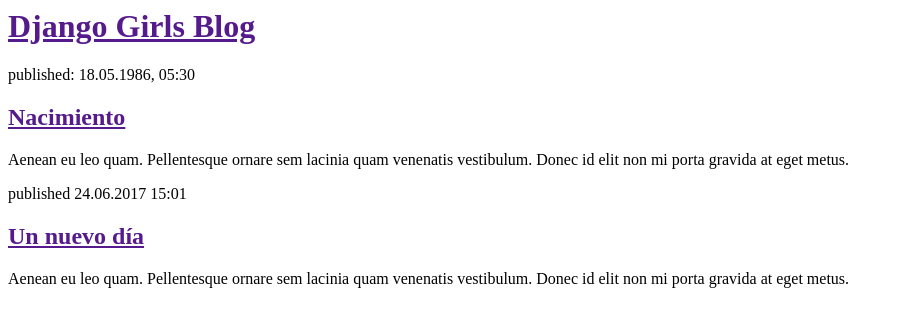
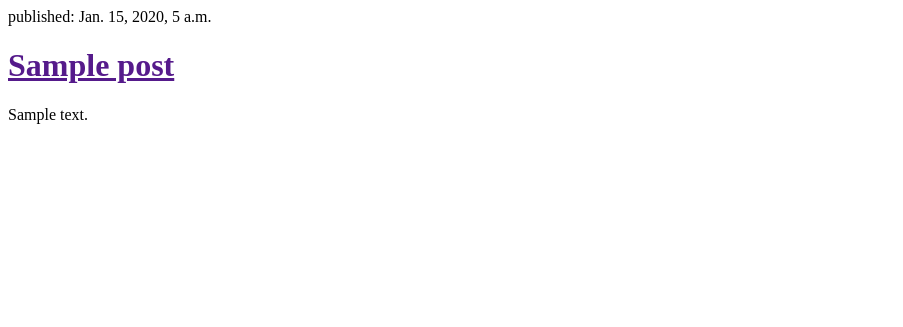
Before and after one commit to angelicabanol/my-first-blog, a Django app: template blog/templates/blog/post_list.html in a window 1280 px wide. Shown: the top 327 px of the page, without its empty margins (0-903 px from the left). Run offline with Django 3.2, Linux system fonts and the light colour scheme; the template is opened without the code that fills it: values that come from a table or form of the project are taken from there, others are empty; tables that the repository leaves empty hold one stand-in row (values such as "Sample post").

Commit message:
Changed the HTML for the site.

```diff
--- a/blog/templates/blog/post_list.html
+++ b/blog/templates/blog/post_list.html
@@ -3,20 +3,12 @@
         <title>Sweetness Beginner Blog</title>
     </head>
     <body>
-        <div>
-            <h1><a href="">Django Girls Blog</a></h1>
-        </div>
-
-        <div>
-            <p>published: 18.05.1986, 05:30</p>
-            <h2><a href="">Nacimiento</a></h2>
-            <p>Aenean eu leo quam. Pellentesque ornare sem lacinia quam venenatis vestibulum. Donec id elit non mi porta gravida at eget metus.</p>
-        </div>
-
-        <div>
-            <p>published 24.06.2017 15:01</p>
-            <h2><a href="">Un nuevo d&#237;a</a></h2>
-            <p>Aenean eu leo quam. Pellentesque ornare sem lacinia quam venenatis vestibulum. Donec id elit non mi porta gravida at eget metus.</p>
-        </div>
+{% for post in posts %}
+    <div>
+        <p>published: {{ post.published_date }}</p>
+        <h1><a href="">{{ post.title }}</a></h1>
+        <p>{{ post.text|linebreaksbr }}</p>
+    </div>
+{% endfor %}
     </body>
 </html>
--- a/blog/views.py
+++ b/blog/views.py
@@ -1,5 +1,7 @@
 from django.shortcuts import render
+from django.utils import timezone
+from .models import Post
 
-# Create your views here.
 def post_list(request):
-    return render(request, 'blog/post_list.html', {})
+    posts = Post.objects.filter(published_date__lte=timezone.now()).order_by('published_date')
+    return render(request, 'blog/post_list.html', {'posts': posts})
```
